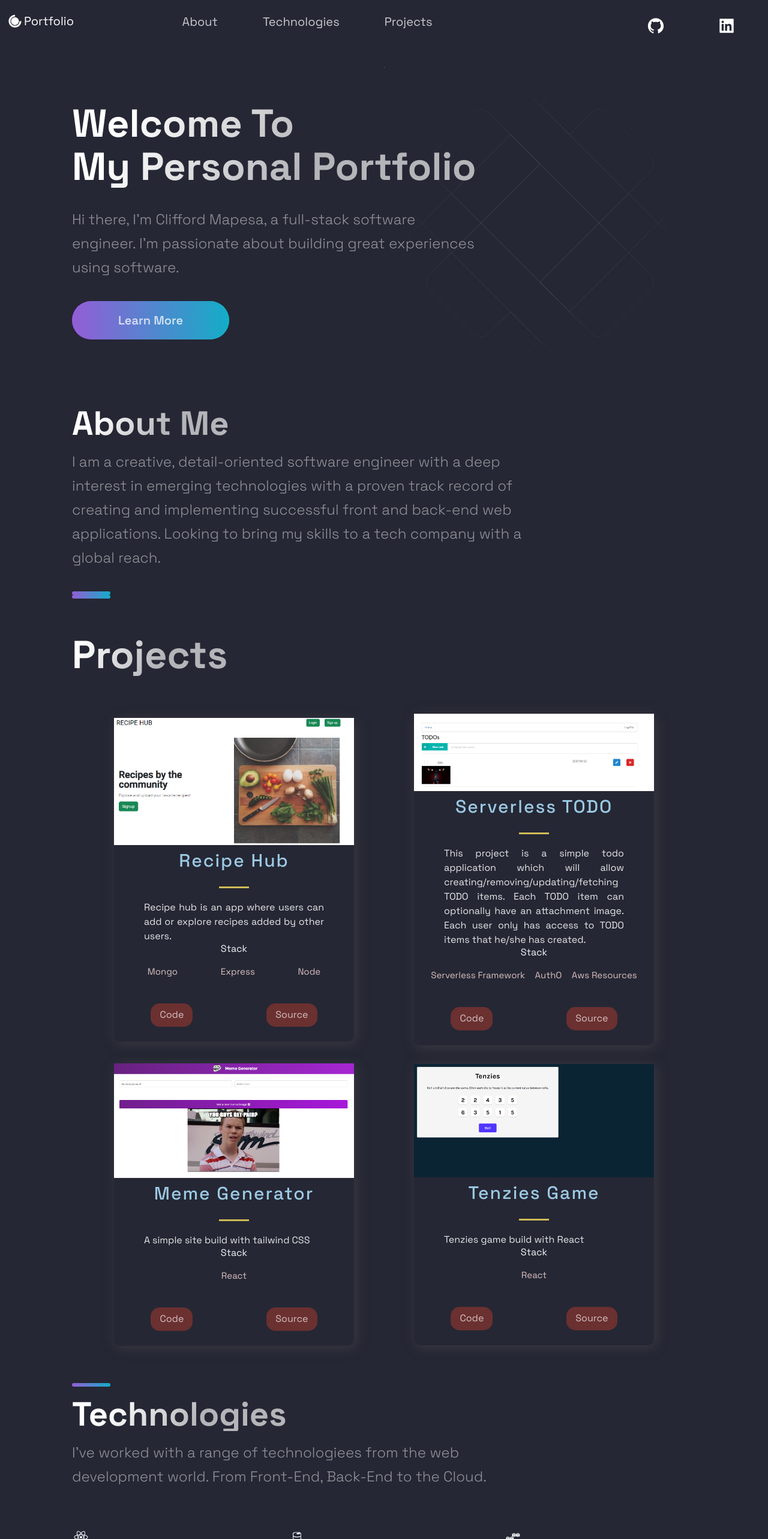
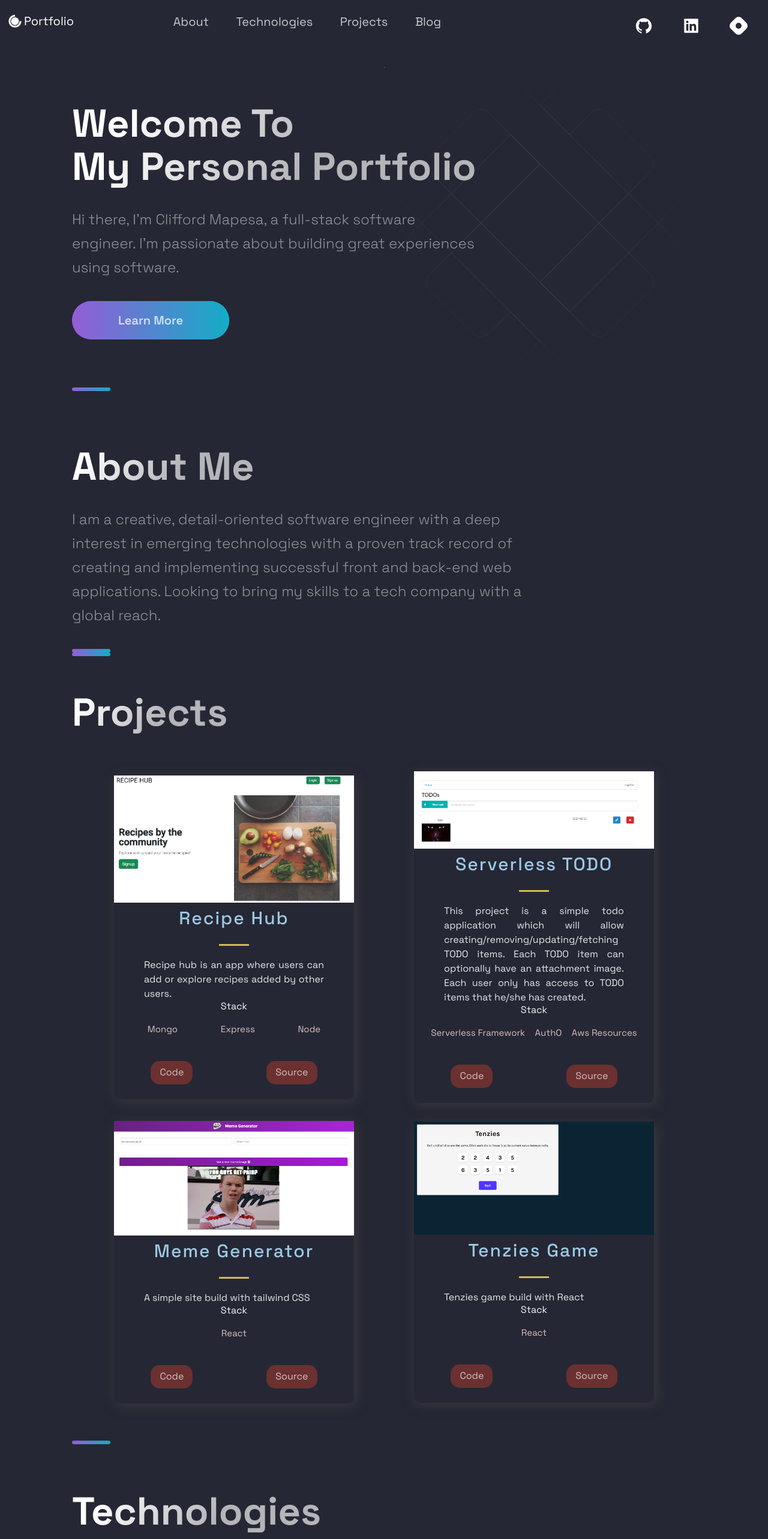
Before and after one commit to droffilc1/portfolio-website, a Next.js app: page / in a window 1280 px wide. Shown: the top 2566 px of the page at 60% size. Built offline with nearby package versions, Linux system fonts and the light colour scheme; no server answers.

Commit message:
Add blog section

```diff
--- a/package.json
+++ b/package.json
@@ -12,6 +12,7 @@
     "react": "17.0.2",
     "react-dom": "17.0.2",
     "react-icons": "^4.2.0",
+    "react-router-dom": "^6.9.0",
     "react-sticky-header": "^0.2.0",
     "styled-components": "^5.3.0",
     "styled-normalize": "^8.0.7"
--- a/src/components/About/About.js
+++ b/src/components/About/About.js
@@ -8,7 +8,7 @@ import {
 const About = () => {
   return (
     <Section id="about">
-      <SectionTitle>About Me</SectionTitle>
+      <SectionTitle main>About Me</SectionTitle>
       <SectionText>
         I am a creative, detail-oriented software engineer with a deep interest
         in emerging technologies with a proven track record of creating and
--- /dev/null
+++ b/src/components/Blog/Blog.js
@@ -0,0 +1,84 @@
+import { useState, useEffect } from "react";
+import {
+  BlogCard,
+  CardInfo,
+  ExternalLinks,
+  GridContainer,
+  HeaderThree,
+  Hr,
+  TitleContent,
+  UtilityList,
+  Img,
+} from "../Projects/ProjectsStyles";
+import {
+  Section,
+  SectionDivider,
+  SectionTitle,
+} from "../../styles/GlobalComponents";
+
+const Blog = () => {
+  const [posts, setPosts] = useState([]);
+
+  const query = `
+        query {
+            user(username: "cliff984") {
+            publication {
+                posts(page:0){
+                slug
+                title
+                brief
+                coverImage
+                cuid
+                _id
+                }
+            }
+            }
+        }
+        `;
+  useEffect(() => {
+    fetchPosts();
+  }, []);
+
+  const fetchPosts = async () => {
+    const response = await fetch("https://api.hashnode.com", {
+      method: "POST",
+      headers: {
+        "Content-type": "application/json",
+      },
+      body: JSON.stringify({ query }),
+    });
+
+    const data = await response.json();
+    setPosts(data.data.user.publication.posts);
+  };
+
+  return (
+    <Section nopadding id="blog">
+      <SectionDivider />
+      <SectionTitle main>Blog</SectionTitle>
+      <GridContainer>
+        {posts.map((post) => (
+          <BlogCard>
+            <Img src={post.coverImage} alt={post.title} />
+            <TitleContent>
+              <HeaderThree title>{post.title}</HeaderThree>
+              <Hr />
+            </TitleContent>
+            <CardInfo className="card-info">{post.brief}</CardInfo>
+            <UtilityList>
+              <ExternalLinks
+                href={`https://cliffordmapesa.hashnode.dev///${post.slug}`}
+                target="_blank"
+                rel="noreferrer"
+              >
+                Read More
+              </ExternalLinks>
+            </UtilityList>
+          </BlogCard>
+        ))}
+      </GridContainer>
+    </Section>
+  );
+};
+
+export default Blog;
--- a/src/components/Footer/Footer.js
+++ b/src/components/Footer/Footer.js
@@ -1,6 +1,6 @@
 import React from 'react';
 import { AiFillGithub, AiFillLinkedin } from 'react-icons/ai';
-
+import { SiHashnode} from 'react-icons/si'
 import { SocialIcons } from '../Header/HeaderStyles';
 import { FooterWrapper, LinkColumn, LinkItem, LinkList, LinkTitle, SocialContainer, SocialIconsContainer, CompanyContainer, Slogan } from './FooterStyles';
 
@@ -26,6 +26,9 @@ const Footer = () => {
           <SocialIcons href="https://www.linkedin.com/in/clifford-mapesa-a98601216/" target="_blank">
             <AiFillLinkedin size="3rem" />
           </SocialIcons>
+          <SocialIcons href='https://cliffordmapesa.hashnode.dev/' target='_blank'>
+            <SiHashnode size='3rem' />
+          </SocialIcons>
         </SocialContainer>
       </SocialIconsContainer>
     </FooterWrapper>
--- a/src/components/Header/Header.js
+++ b/src/components/Header/Header.js
@@ -1,6 +1,7 @@
 import Link from 'next/link';
 import React from 'react';
 import { AiFillGithub, AiFillLinkedin } from 'react-icons/ai';
+import { SiHashnode } from 'react-icons/si'
 import { DiCssdeck } from 'react-icons/di';
 
 import { Container, Div1, Div2, Div3, NavLink, SocialIcons, Span } from './HeaderStyles';
@@ -30,6 +31,11 @@ const Header = () => (
           <NavLink>Projects</NavLink>
         </Link>
       </li>
+      <li>
+        <Link href='#blog'>
+          <NavLink>Blog</NavLink>
+        </Link>
+      </li>
     </Div2>
     <Div3>
       <SocialIcons href='https://github.com/droffilc1' target='_blank'>
@@ -38,6 +44,9 @@ const Header = () => (
       <SocialIcons href='https://www.linkedin.com/in/clifford-mapesa-a98601216/' target='_blank'>
         <AiFillLinkedin size='3rem' />
       </SocialIcons>
+      <SocialIcons href='https://cliffordmapesa.hashnode.dev/' target='_blank'>
+        <SiHashnode size='3rem' />
+      </SocialIcons>
     </Div3>
   </Container>
 );
--- a/src/components/Hero/Hero.js
+++ b/src/components/Hero/Hero.js
@@ -4,6 +4,7 @@ import { NavLink } from '../Header/HeaderStyles'
 
 import {
   Section,
+  SectionDivider,
   SectionText,
   SectionTitle,
 } from "../../styles/GlobalComponents";
@@ -25,6 +26,7 @@ const Hero = () => (
           <NavLink>Learn More</NavLink>
         </Link>
       </Button>
+      <SectionDivider />
     </LeftSection>
   </Section>
 
--- a/src/components/Technologies/Technologies.js
+++ b/src/components/Technologies/Technologies.js
@@ -7,7 +7,7 @@ const Technologies = () =>  (
   <Section id='tech'>
     <SectionDivider />
     <br />
-    <SectionTitle>Technologies</SectionTitle>
+    <SectionTitle main>Technologies</SectionTitle>
     <SectionText>
       I've worked with a range of technologiees from the web development world.
       From Front-End, Back-End to the Cloud.
--- a/src/pages/index.js
+++ b/src/pages/index.js
@@ -2,7 +2,8 @@ import BgAnimation from '../components/BackgrooundAnimation/BackgroundAnimation'
 import Hero from '../components/Hero/Hero';
 import Projects from '../components/Projects/Projects';
 import Technologies from '../components/Technologies/Technologies';
-import About from '../components/About/About'
+import About from '../components/About/About';
+import Blog from '../components/Blog/Blog';
 import { Layout } from '../layout/Layout';
 import { Section } from '../styles/GlobalComponents';
 
@@ -16,6 +17,7 @@ const Home = () => {
       <About />
       <Projects />
       <Technologies />
+      <Blog />
     </Layout>
   );
 };
```
Also changed, not shown: 2 other files (tests, documents, lock files or other folders).
